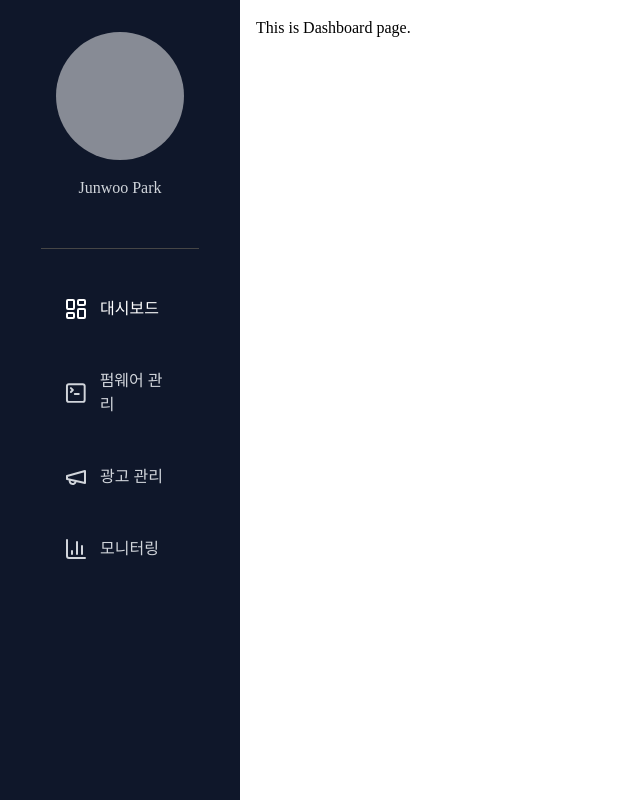
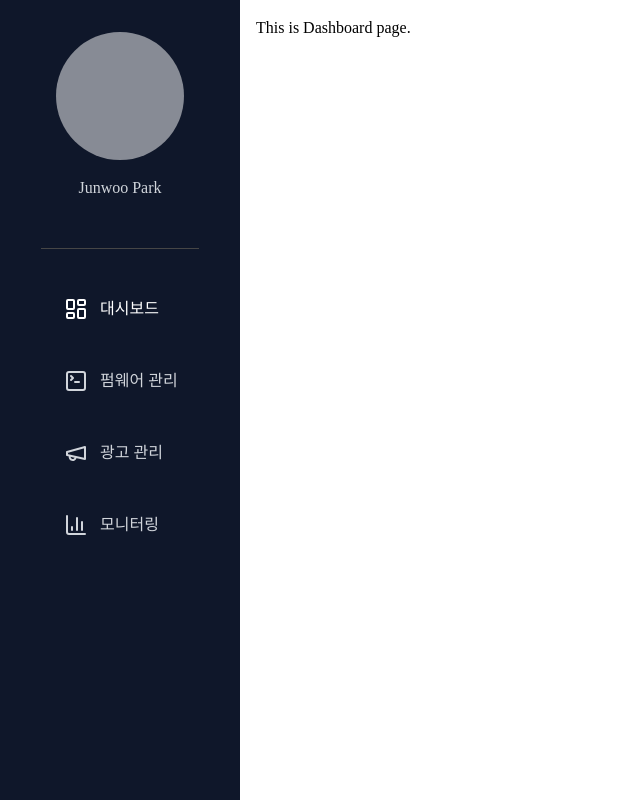
Before and after one commit to hardjava/iot-cloud-ota, a React (Vite) app in the folder frontend/: page /dashboard in a window 1280 px wide. Shown: the whole page, without its empty margins (0-640 px from the left). Built offline with nearby package versions, Linux system fonts and the light colour scheme; a web font is replaced by a local one.

Commit message:
Sidebar Navigation 메뉴 Padding 재설정 (#10)

```diff
--- a/frontend/src/widgets/sidebar/ui/NavigationMenu.tsx
+++ b/frontend/src/widgets/sidebar/ui/NavigationMenu.tsx
@@ -10,7 +10,7 @@
   const currentPath = location.pathname;
 
   return (
-    <div className="flex flex-col items-start gap-12 px-16">
+    <div className="flex flex-col items-start gap-12 pl-16">
       {navigationItems.map((item) => (
         <Link to={item.path} key={item.id}>
           <NavigationItem
```
